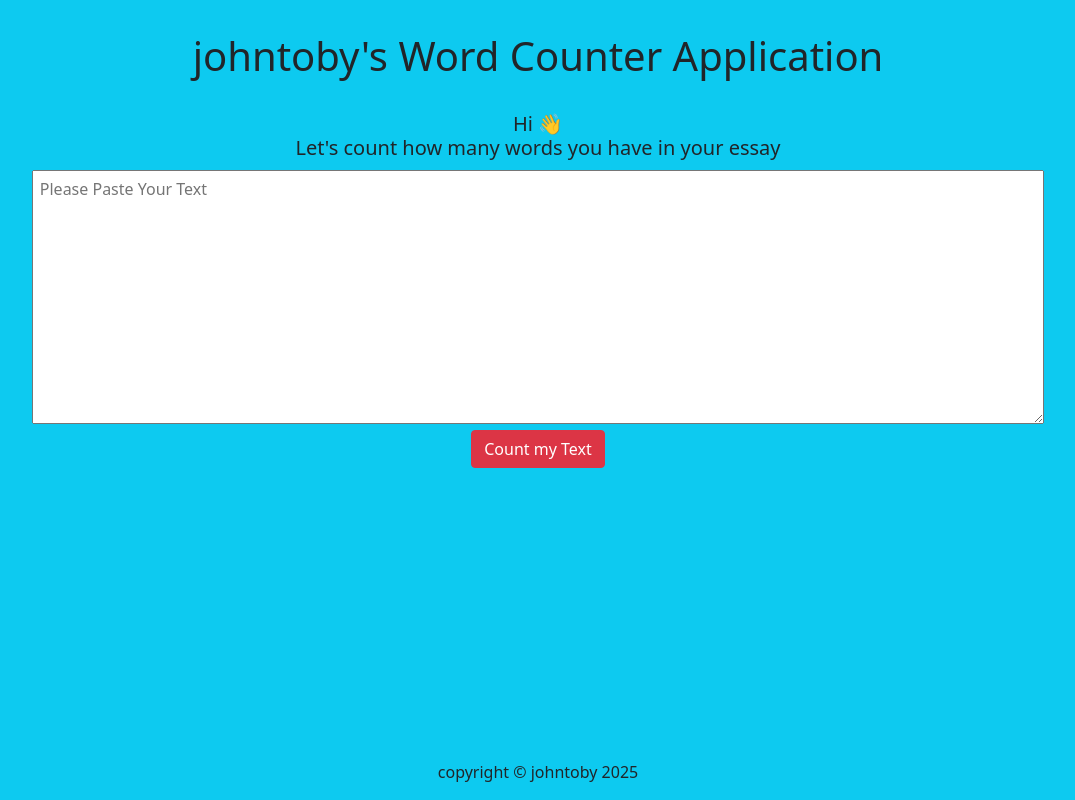
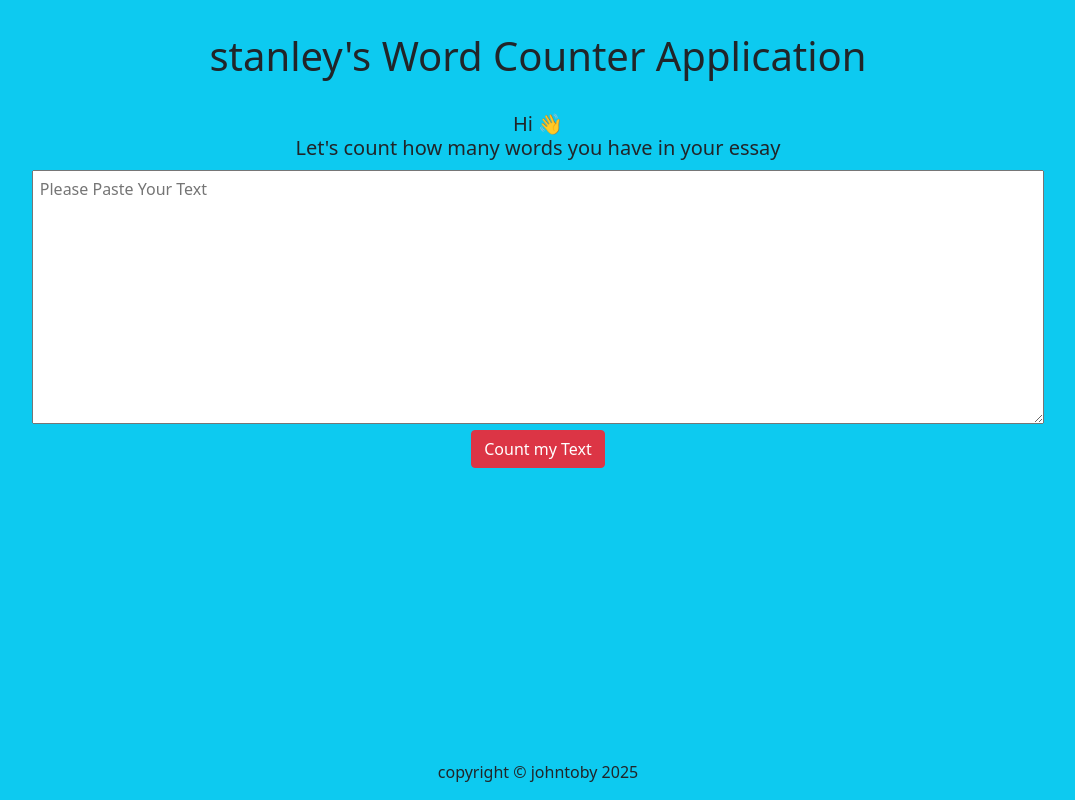
Before and after one commit to Stanleyobazee/mentor-techies-github-actions-project, a plain HTML site: page index.html in a window 1280 px wide. Shown: the whole page, without its empty margins (102-1177 px from the left). Drawn offline with nearby package versions, Linux system fonts and the light colour scheme.

Commit message:
update index.html

```diff
--- a/index.html
+++ b/index.html
@@ -20,7 +20,7 @@
   </head>
   <body class="bg-info text-dark">
     <main>
-      <h1>johntoby's Word Counter Application</h1>
+      <h1>stanley's Word Counter Application</h1>
       <h5>
         Hi 👋 <br />
         Let's count how many words you have in your essay
```
